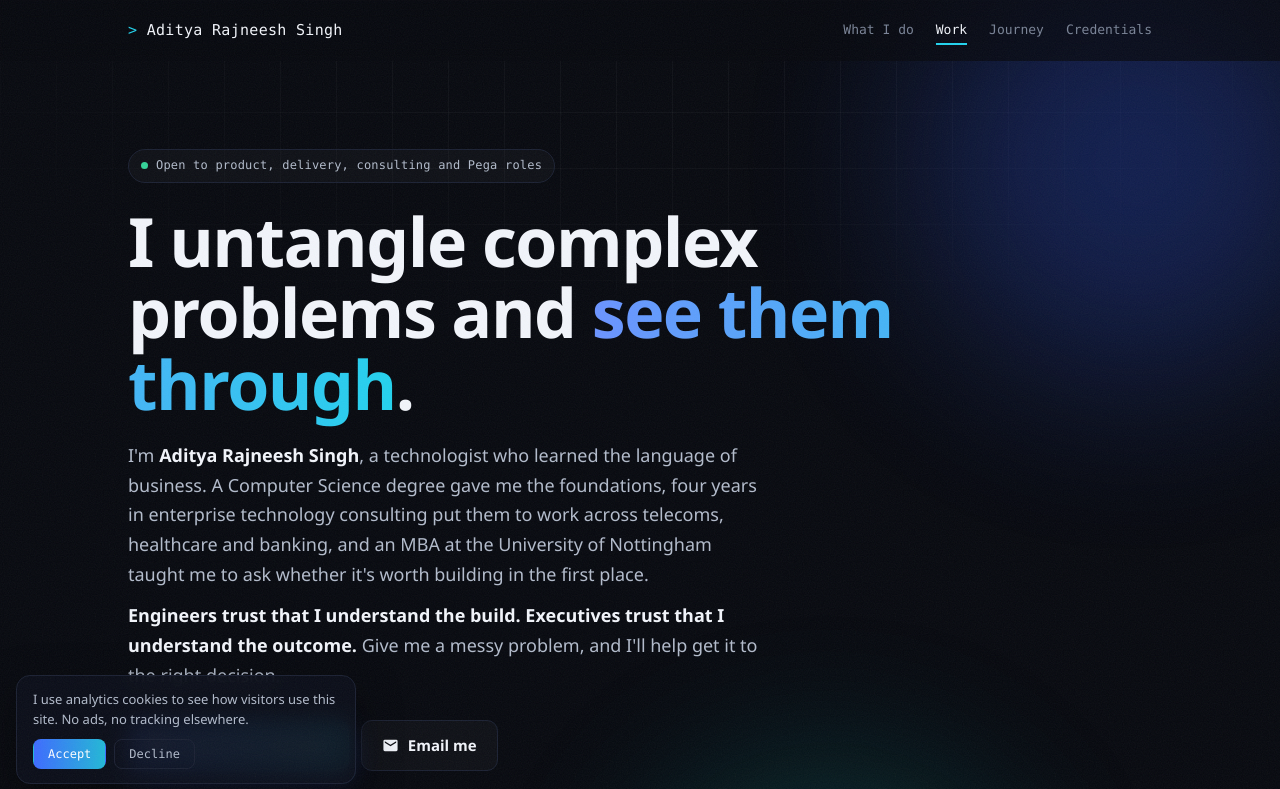
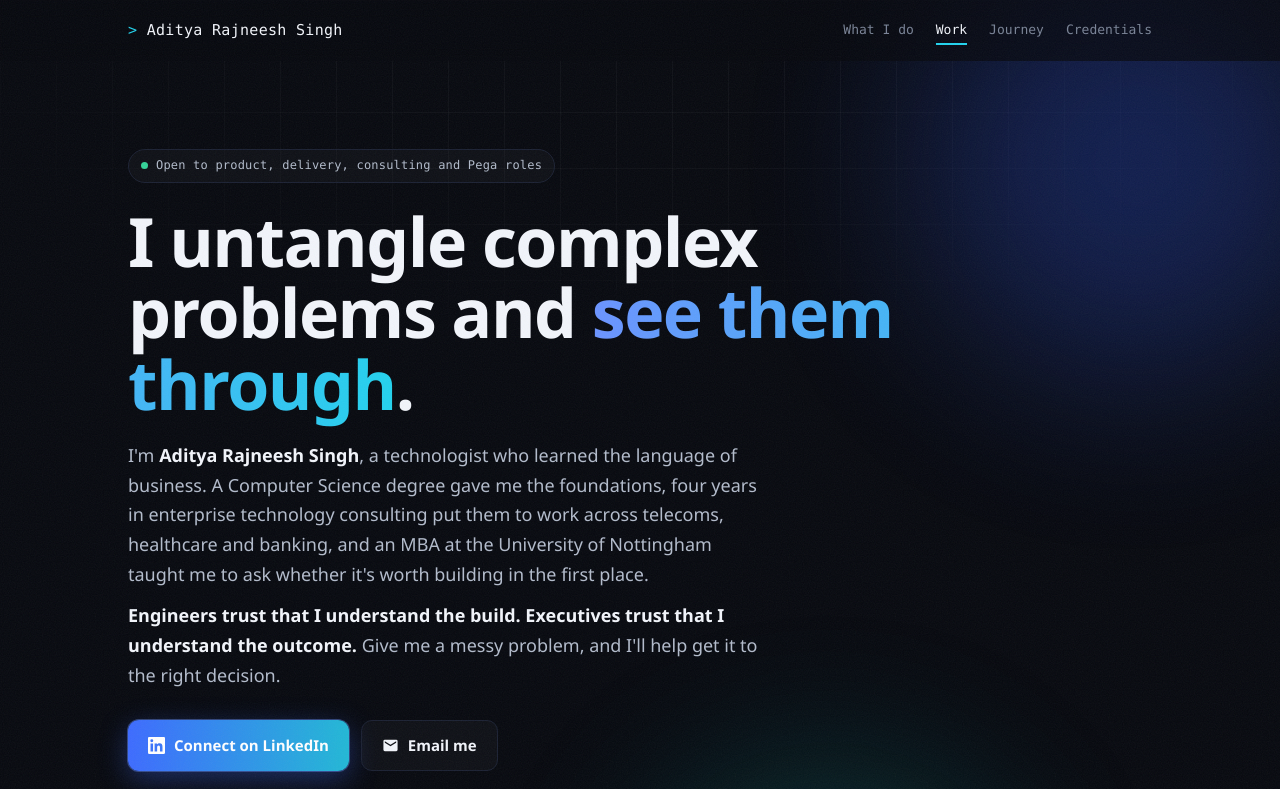
Before and after one commit to AdityaSingh17/AdityaSingh17.github.io, a plain HTML site: page index.html in a window 1280 px wide. Shown: the top 789 px of the page. Drawn offline with Linux system fonts and the light colour scheme.

Commit message:
Added paddings and fixed the UI.

```diff
--- a/index.html
+++ b/index.html
@@ -7,8 +7,6 @@
 <script>
   window.dataLayer = window.dataLayer || [];
   function gtag(){dataLayer.push(arguments);}
-  var ok=null; try{ok=localStorage.getItem('ga-consent');}catch(e){}
-  gtag('consent','default',{analytics_storage: ok==='yes'?'granted':'denied',ad_storage:'denied',ad_user_data:'denied',ad_personalization:'denied'});
   gtag('js', new Date());
   gtag('config', 'G-1YWTJ77NY6');
 </script>
@@ -338,15 +336,6 @@
   @media (max-width:900px){.journey::before{background:linear-gradient(180deg,var(--line),var(--accent),var(--line))}}
   @media (prefers-reduced-motion:reduce){.tile,.pillar,.case,.box,details.full,.results div,.nav .brand::after{animation:none}}
 
-  /* Cookie banner */
-  .ck{position:fixed;left:16px;bottom:16px;z-index:90;max-width:340px;background:rgba(11,15,26,.92);backdrop-filter:blur(10px);-webkit-backdrop-filter:blur(10px);border:1px solid var(--line);border-radius:14px;padding:14px 16px;box-shadow:0 16px 40px rgba(0,0,0,.5);font-size:13px;line-height:1.5;color:var(--body);display:none;animation:pop .3s ease}
-  .ck.show{display:block}
-  .ck p{margin:0}
-  .ck .ck-b{display:flex;gap:8px;margin-top:10px}
-  .ck button{font:500 12px var(--mono);padding:7px 14px;border-radius:8px;cursor:pointer;border:1px solid var(--line);background:transparent;color:var(--body);transition:border-color .15s,color .15s}
-  .ck button:hover{border-color:var(--accent2);color:var(--ink)}
-  .ck button.y{background:linear-gradient(90deg,#3d6bff,#22b8d6);border-color:transparent;color:#fff}
-  @media (max-width:560px){.ck{left:12px;right:12px;bottom:12px;max-width:none}}
 </style>
 </head>
 <body>
@@ -682,21 +671,5 @@
   });
 })();
 </script>
-<div class="ck" id="ck" role="dialog" aria-label="Cookie consent">
-  <p>I use analytics cookies to see how visitors use this site. No ads, no tracking elsewhere.</p>
-  <div class="ck-b"><button class="y" id="ck-y">Accept</button><button id="ck-n">Decline</button></div>
-</div>
-<script>
-(function(){
-  var b=document.getElementById('ck'),v=null;
-  try{v=localStorage.getItem('ga-consent');}catch(e){}
-  if(!v) b.classList.add('show');
-  function set(x){try{localStorage.setItem('ga-consent',x);}catch(e){}
-    if(x==='yes'&&window.gtag) gtag('consent','update',{analytics_storage:'granted'});
-    b.classList.remove('show');}
-  document.getElementById('ck-y').onclick=function(){set('yes');};
-  document.getElementById('ck-n').onclick=function(){set('no');};
-})();
-</script>
 </body>
 </html>
```
